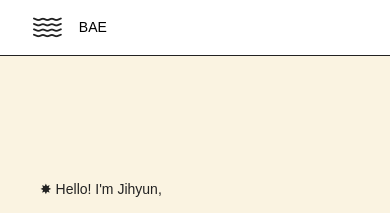
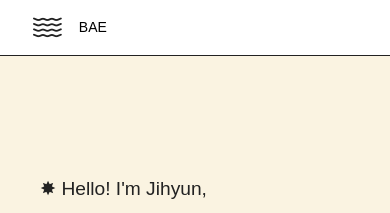
Before and after one commit to jhyunb13/building-my-website, a website built with webpack: page dist/index.html in a window 390 px wide. Shown: the top 213 px of the page. Built offline with nearby package versions, Linux system fonts and the light colour scheme; some packages are replaced by stand-ins of ours; a web font is replaced by a local one.

Commit message:
minor changes

```diff
--- a/src/main.scss
+++ b/src/main.scss
@@ -136,7 +136,6 @@ body {
   @media (max-width: 400px) {
     margin-top: 1rem;
     margin-bottom: 1rem;
-    font-size: $text-sm;
   }
 }
 
```
Also changed, not shown: dist/css/main.css, 1 other file.
